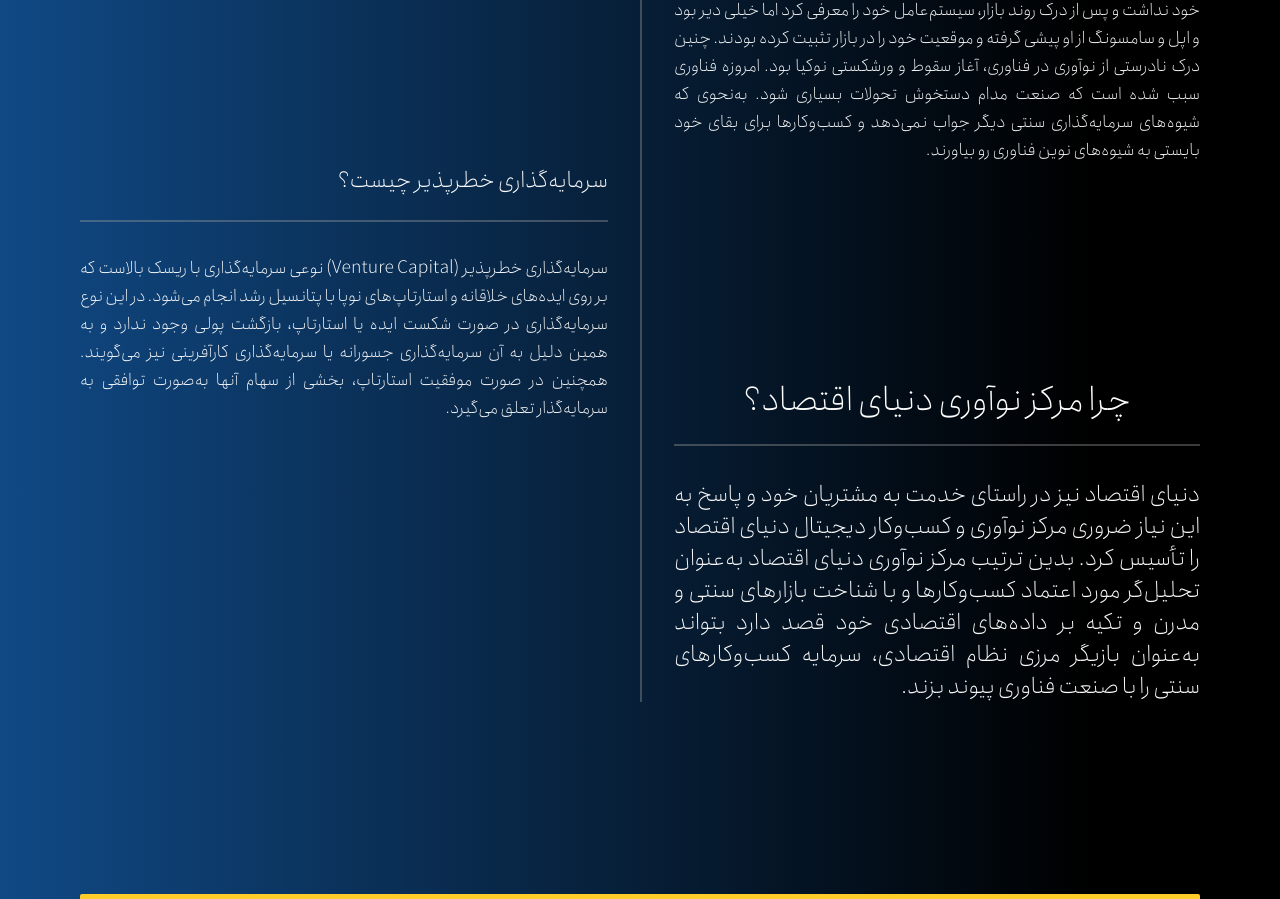
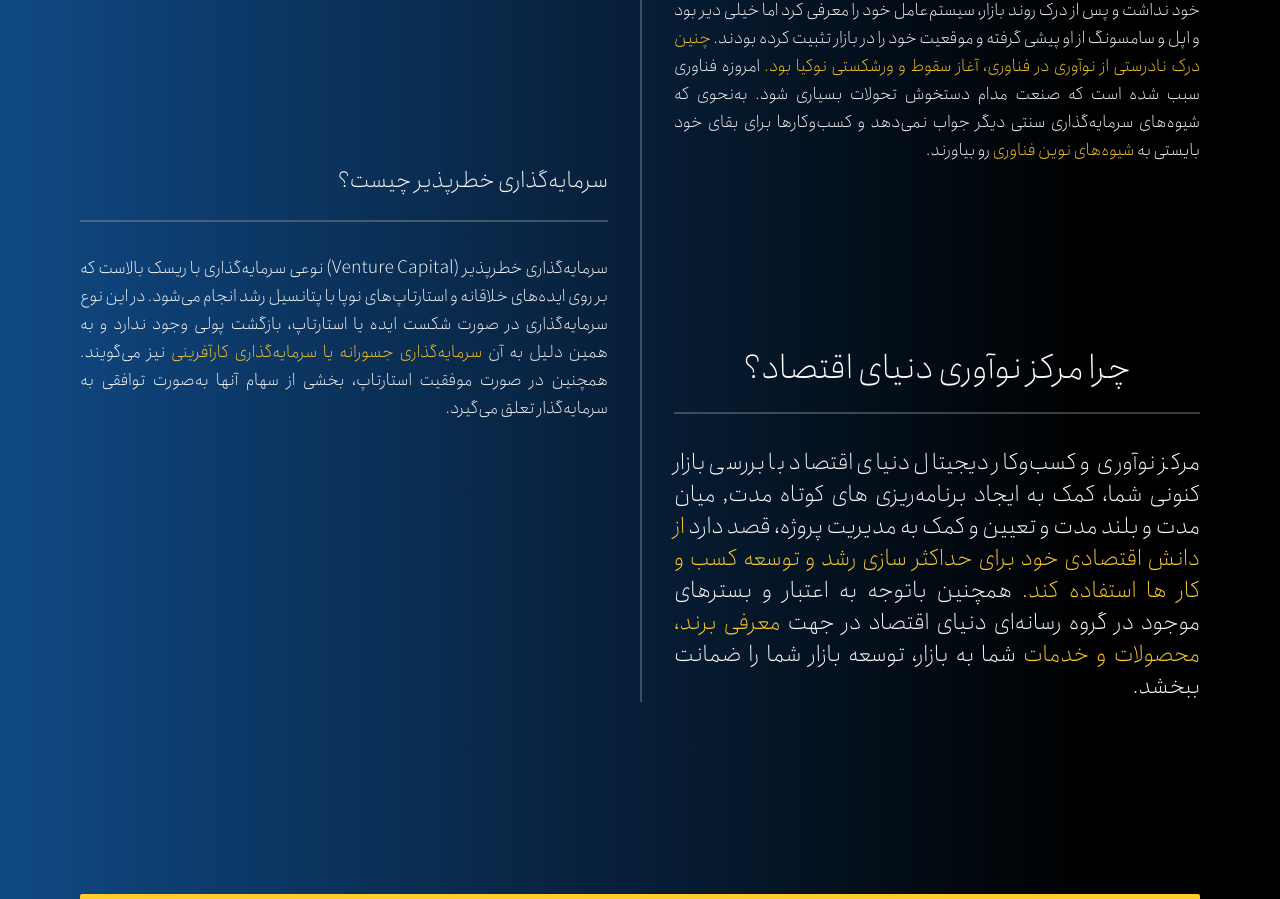
Before and after one commit to MaryamTaslimi/de-front, a Next.js app: page /investor in a window 1280 px wide. Shown: the part 1032-1931 px from the top of the page. Built offline with nearby package versions, Linux system fonts and the light colour scheme; what tailwindcss-rtl would draw is missing.

Commit message:
Desktop DONE :)

```diff
--- a/components/Common/MainFormContainer.js
+++ b/components/Common/MainFormContainer.js
@@ -14,8 +14,8 @@ export default function MainFormContainer() {
     return (
         <div>
             <div className = {styles.formContainer + " flex items-end justify-center pb-24"}>
-                <div className = {" max-w-6xl flex flex-row justify-between items-center flex-wrap gap-8"}>
-                    <div className = {" relative flex flex-col gap-10"}>
+                <div className = {" max-w-6xl flex flex-row justify-between items-center gap-8"}>
+                    <div className = {" relative flex flex-col gap-10 shrink"}>
                         <div className = {"flex flex-row items-center gap-4"}>
                             <img src = "/common/h0.png" className = {"w-12 z-10"}/>
                             <p className = {styles.gradientText + " font-light text-2xl text-shades-10"}>شروع همکاری در
--- a/components/Investor/MainText.js
+++ b/components/Investor/MainText.js
@@ -1,4 +1,3 @@
-
 export default function MainText() {
     return (
         <div className = {"flex flex-row min-h-[110vh]"}>
@@ -6,15 +5,17 @@ export default function MainText() {
                 <div className = {"flex flex-col gap-8"}>
                     <p className = {"text-right font-light text-shades-10 text-2xl border-b-2 border-shades-60 pb-6"}>چرا
                         سرمایه‌گذاری؟</p>
-                    <p className = {"text-justify font-light text-shades-10 text-lg"}>نوکیا؛ غول تلفن‌های همراه این تصور
-                        را داشت که مردم گوشی‌های صفحه لمسی را نمی‌پذیرند؛ بنابراین به طرح صفحه‌کلید QWERTY خود ادامه
-                        داد. نوکیا هرگز با تکنولوژی و روندهای در حال تغییر همگام نشد و توجه زیادی به مجموعه نرم‌افزاری
-                        خود نداشت و پس از درک روند بازار، سیستم‌عامل خود را معرفی کرد اما خیلی دیر بود و اپل و سامسونگ
-                        از او پیشی گرفته و موقعیت خود را در بازار تثبیت کرده بودند. چنین درک نادرستی از نوآوری در
-                        فناوری، آغاز سقوط و ورشکستی نوکیا بود.
+                    <p className = {"text-justify font-light text-shades-10 text-lg"}>
+                        نوکیا؛ غول تلفن‌های همراه این تصور را داشت که مردم گوشی‌های صفحه لمسی را نمی‌پذیرند؛ بنابراین به
+                        طرح صفحه‌کلید QWERTY خود ادامه داد. نوکیا هرگز با تکنولوژی و روندهای در حال تغییر همگام نشد و
+                        توجه زیادی به مجموعه نرم‌افزاری خود نداشت و پس از درک روند بازار، سیستم‌عامل خود را معرفی کرد
+                        اما خیلی دیر بود و اپل و سامسونگ از او پیشی گرفته و موقعیت خود را در بازار تثبیت کرده
+                        بودند. <span className = {"text-accent"}>چنین درک نادرستی از نوآوری در فناوری، آغاز سقوط و ورشکستی نوکیا بود. </span>
                         امروزه فناوری سبب شده است که صنعت مدام دستخوش تحولات بسیاری شود. به‌نحوی که شیوه‌های
-                        سرمایه‌گذاری سنتی دیگر جواب نمی‌دهد و کسب‌وکارها برای بقای خود بایستی به شیوه‌های نوین فناوری رو
+                        سرمایه‌گذاری سنتی دیگر جواب نمی‌دهد و کسب‌وکارها برای بقای خود بایستی به <span
+                        className = {"text-accent"}>شیوه‌های نوین فناوری</span> رو
                         بیاورند.
+
                     </p>
                 </div>
 
@@ -22,11 +23,13 @@ export default function MainText() {
                     <p className = {"text-center font-light text-shades-10 text-4xl border-b-2 border-shades-60 pb-6"}>چرا
                         مرکز نوآوری دنیای اقتصاد؟</p>
                     <p className = {"text-justify font-light text-shades-10 text-2xl"}>
-                        دنیای اقتصاد نیز در راستای خدمت به مشتریان خود و پاسخ به این نیاز ضروری مرکز نوآوری و کسب‌وکار
-                        دیجیتال دنیای اقتصاد را تأسیس کرد. بدین ترتیب مرکز نوآوری دنیای اقتصاد به‌عنوان تحلیل‌گر مورد
-                        اعتماد کسب‌وکارها و با شناخت بازارهای سنتی و مدرن و تکیه بر داده‌های اقتصادی خود قصد دارد بتواند
-                        به‌عنوان بازیگر مرزی نظام اقتصادی، سرمایه کسب‌وکارهای سنتی را با صنعت فناوری پیوند بزند.
-                    </p>
+
+                        مرکز نوآوری و کسب‌وکار دیجیتال دنیای اقتصاد با بررسی بازار کنونی شما، کمک به ایجاد برنامه‌ریزی
+                        های کوتاه مدت, میان مدت و بلند مدت و تعیین و کمک به مدیریت پروژه، قصد دارد <span
+                        className = {"text-accent"}>از دانش اقتصادی خود برای حداکثر سازی رشد و توسعه کسب و کار ها استفاده کند. </span> همچنین
+                        باتوجه به اعتبار و بسترهای موجود در گروه رسانه‌ای دنیای اقتصاد در جهت <span
+                        className = {"text-accent"}>معرفی برند، محصولات و خدمات</span> شما
+                        به بازار، توسعه بازار شما را ضمانت ببخشد. </p>
                 </div>
             </div>
             <div className = {"flex flex-col w-1/2 pr-8"}>
@@ -48,11 +51,12 @@ export default function MainText() {
                 <div className = {"flex flex-col gap-8"}>
                     <p className = {"text-right font-light text-shades-10 text-2xl border-b-2 border-shades-60 pb-6"}>سرمایه‌گذاری
                         خطرپذیر چیست؟ </p>
-                    <p className = {"text-justify font-light text-shades-10 text-lg"}>سرمایه‌گذاری خطرپذیر (Venture
-                        Capital) نوعی سرمایه‌گذاری با ریسک بالاست که بر روی ایده‌های خلاقانه و استارتاپ‌های نوپا با
-                        پتانسیل رشد انجام می‌شود. در این نوع سرمایه‌گذاری در صورت شکست ایده یا استارتاپ، بازگشت پولی
-                        وجود ندارد و به همین دلیل به آن سرمایه‌گذاری جسورانه یا سرمایه‌گذاری کارآفرینی نیز می‌گویند.
-                        همچنین در صورت موفقیت استارتاپ، بخشی از سهام آنها به‌صورت توافقی به سرمایه‌گذار تعلق می‌گیرد.
+                    <p className = {"text-justify font-light text-shades-10 text-lg"}>
+                        سرمایه‌گذاری خطرپذیر (Venture Capital) نوعی سرمایه‌گذاری با ریسک بالاست که بر روی ایده‌های
+                        خلاقانه و استارتاپ‌های نوپا با پتانسیل رشد انجام می‌شود. در این نوع سرمایه‌گذاری در صورت شکست
+                        ایده یا استارتاپ، بازگشت پولی وجود ندارد و به همین دلیل به آن<span className = {"text-accent"}> سرمایه‌گذاری جسورانه یا سرمایه‌گذاری کارآفرینی</span> نیز
+                        می‌گویند. همچنین در صورت موفقیت استارتاپ، بخشی از سهام آنها به‌صورت توافقی به سرمایه‌گذار تعلق
+                        می‌گیرد.
                     </p>
                 </div>
             </div>
--- a/components/Partnership/MainText.js
+++ b/components/Partnership/MainText.js
@@ -60,9 +60,10 @@ export default function MainText() {
                         مرکز نوآوری دنیای اقتصاد؟</p>
                     <p className = {"text-justify font-light text-shades-10 text-2xl"}>
                         دنیای اقتصاد نیز در راستای خدمت به مشتریان خود و پاسخ به این نیاز ضروری مرکز نوآوری و کسب‌وکار
-                        دیجیتال دنیای اقتصاد را تأسیس کرد. بدین ترتیب مرکز نوآوری دنیای اقتصاد به‌عنوان تحلیل‌گر مورد
-                        اعتماد کسب‌وکارها و با شناخت بازارهای سنتی و مدرن و تکیه بر داده‌های اقتصادی خود قصد دارد بتواند
-                        به‌عنوان بازیگر مرزی نظام اقتصادی، سرمایه کسب‌وکارهای سنتی را با صنعت فناوری پیوند بزند.
+                        دیجیتال دنیای اقتصاد را تأسیس کرد. بدین ترتیب مرکز نوآوری دنیای اقتصاد به‌عنوان<span className={"text-accent"}> تحلیل‌گر مورد اعتماد کسب‌وکارها</span> و
+                        با شناخت بازارهای سنتی و مدرن و <span className={"text-accent"}>تکیه بر داده‌های اقتصادی</span> خود قصد دارد بتواند
+                        به‌عنوان بازیگر مرزی نظام
+                        اقتصادی،<span className={"text-accent"}> سرمایه کسب‌وکارهای سنتی را با صنعت فناوری پیوند بزند</span>.
                     </p>
                 </div>
 
--- a/components/Startup/MainText.js
+++ b/components/Startup/MainText.js
@@ -14,13 +14,14 @@ export default function MainText() {
             <div className = {"flex flex-col justify-between items-stretch w-1/2 pl-8 border-l-2 border-shades-60"}>
                 <div className = {"flex flex-col gap-8"}>
                     <p className = {"text-right font-light text-shades-10 text-2xl border-b-2 border-shades-60 pb-6"}>سرمایه‌پذیر</p>
-                    <p className = {"text-justify font-light text-shades-10 text-lg"}>جابون نام یک استارتاپ با محوریت
-                        فناوری‌های پوشیدنی بود که لوازم جانبی مختلفی از جمله هندزفری بلوتوثی، دستبند هوشمند و غیره را
-                        عرضه می‌کرد. این شرکت با وجود ایده‌های خلاقانه، تیم قوی و جذب سرمایه‌ی کلان، در سال 1396 شکست
-                        خورد و به طلبکارانش واگذار شد. تحلیلگران حوزه فناوری یکی از بزرگ‌ترین دلایل شکست این استارتاپ را
-                        جذب سرمایه‌ی هنگفت بدون داشتن برنامه مشخص و سوءمدیریت می‌دانند.
+                    <p className = {"text-justify font-light text-shades-10 text-lg"}>
+                        جابون نام یک استارتاپ با محوریت فناوری‌های پوشیدنی بود که لوازم جانبی مختلفی از جمله هندزفری
+                        بلوتوثی، دستبند هوشمند و غیره را عرضه می‌کرد. این شرکت با وجود ایده‌های خلاقانه، تیم قوی و جذب
+                        سرمایه‌ی کلان، در سال 1396 شکست خورد و به طلبکارانش واگذار شد. تحلیلگران حوزه فناوری یکی از
+                        بزرگ‌ترین دلایل شکست این استارتاپ را جذب سرمایه‌ی هنگفت بدون داشتن برنامه مشخص و سوءمدیریت
+                        می‌دانند.
                         بنابراین الزاماً جذب سرمایه کلان تضمین‌کننده موفقیت ایده یا استارتاپ شما نخواهد بود. چراکه تزریق
-                        پول در هر استارتاپی نیازمند ارزیابی نیاز بازار، برنامه‌ریزی و مدیریت پروژه است.
+                        پول در هر استارتاپی نیازمند <span className = {"text-accent"}>ارزیابی نیاز بازار، برنامه‌ریزی و مدیریت پروژه</span> است.
                     </p>
                 </div>
 
@@ -44,15 +45,18 @@ export default function MainText() {
 
 
             </div>
+
             <div className = {"flex flex-col w-1/2 pr-8"}>
                 <div className = {"invisible flex flex-col gap-8"}>
-                    <p className = {"text-right font-light text-shades-10 text-2xl border-b-2 border-shades-60 pb-6"}>شراکت
-                        استراتژیک</p>
-                    <p className = {"text-justify font-light text-shades-10 text-lg"}>مشارکت در مرکز نوآوری دنیای اقتصاد
-                        عبارت است از ایجاد ارتباط میان کسب‌وکار، استارتاپ یا ایده‌پرداز با سایر شرکت‌های شتاب‌دهنده،
-                        مراکز تحقیق و توسعه، سرمایه‌گذاری‌های خطرپذیر، صندوق‌های سرمایه‌گذاری و کسب‌وکارها به جهت جذب
-                        سرمایه‌گذار از طریق همکاری مشترک و استفاده از بسترهای گروه رسانه‌ای دنیای اقتصاد با هدف معرفی
-                        محصول و توسعه بازار کسب‌وکار مورد نظر می‌باشد.
+                    <p className = {"text-right font-light text-shades-10 text-2xl border-b-2 border-shades-60 pb-6"}>سرمایه‌پذیر</p>
+                    <p className = {"text-justify font-light text-shades-10 text-lg"}>
+                        جابون نام یک استارتاپ با محوریت فناوری‌های پوشیدنی بود که لوازم جانبی مختلفی از جمله هندزفری
+                        بلوتوثی، دستبند هوشمند و غیره را عرضه می‌کرد. این شرکت با وجود ایده‌های خلاقانه، تیم قوی و جذب
+                        سرمایه‌ی کلان، در سال 1396 شکست خورد و به طلبکارانش واگذار شد. تحلیلگران حوزه فناوری یکی از
+                        بزرگ‌ترین دلایل شکست این استارتاپ را جذب سرمایه‌ی هنگفت بدون داشتن برنامه مشخص و سوءمدیریت
+                        می‌دانند.
+                        بنابراین الزاماً جذب سرمایه کلان تضمین‌کننده موفقیت ایده یا استارتاپ شما نخواهد بود. چراکه تزریق
+                        پول در هر استارتاپی نیازمند <span className = {"text-accent"}>ارزیابی نیاز بازار، برنامه‌ریزی و مدیریت پروژه</span> است.
                     </p>
                 </div>
 
@@ -60,10 +64,11 @@ export default function MainText() {
                     <p className = {"text-center font-light text-shades-10 text-4xl border-b-2 border-shades-60 pb-6"}>چرا
                         مرکز نوآوری دنیای اقتصاد؟</p>
                     <p className = {"text-justify font-light text-shades-10 text-2xl"}>
-                        دنیای اقتصاد نیز در راستای خدمت به مشتریان خود و پاسخ به این نیاز ضروری مرکز نوآوری و کسب‌وکار
-                        دیجیتال دنیای اقتصاد را تأسیس کرد. بدین ترتیب مرکز نوآوری دنیای اقتصاد به‌عنوان تحلیل‌گر مورد
-                        اعتماد کسب‌وکارها و با شناخت بازارهای سنتی و مدرن و تکیه بر داده‌های اقتصادی خود قصد دارد بتواند
-                        به‌عنوان بازیگر مرزی نظام اقتصادی، سرمایه کسب‌وکارهای سنتی را با صنعت فناوری پیوند بزند.
+                        مرکز نوآوری و کسب‌وکار دیجیتال دنیای اقتصاد با بررسی بازار هدف شما، تزریق سرمایه به‌صورت
+                        برنامه‌ریزی‌شده و تعیین مدیریت پروژه، قصد دارد <span className = {"text-accent"}>ریسک استارتاپ و ایده شما را به حداقل برساند. </span> همچنین
+                        باتوجه به اعتبار و بسترهای موجود در گروه رسانه‌ای دنیای اقتصاد در جهت <span
+                        className = {"text-accent"}>معرفی برند، محصولات و خدمات</span> شما
+                        به بازار، توسعه بازار استارتاپ شما را ضمانت ببخشد.
                     </p>
                 </div>
             </div>
```
Also changed, not shown: components/AboutUs/Services.js (+24 -30 lines).
